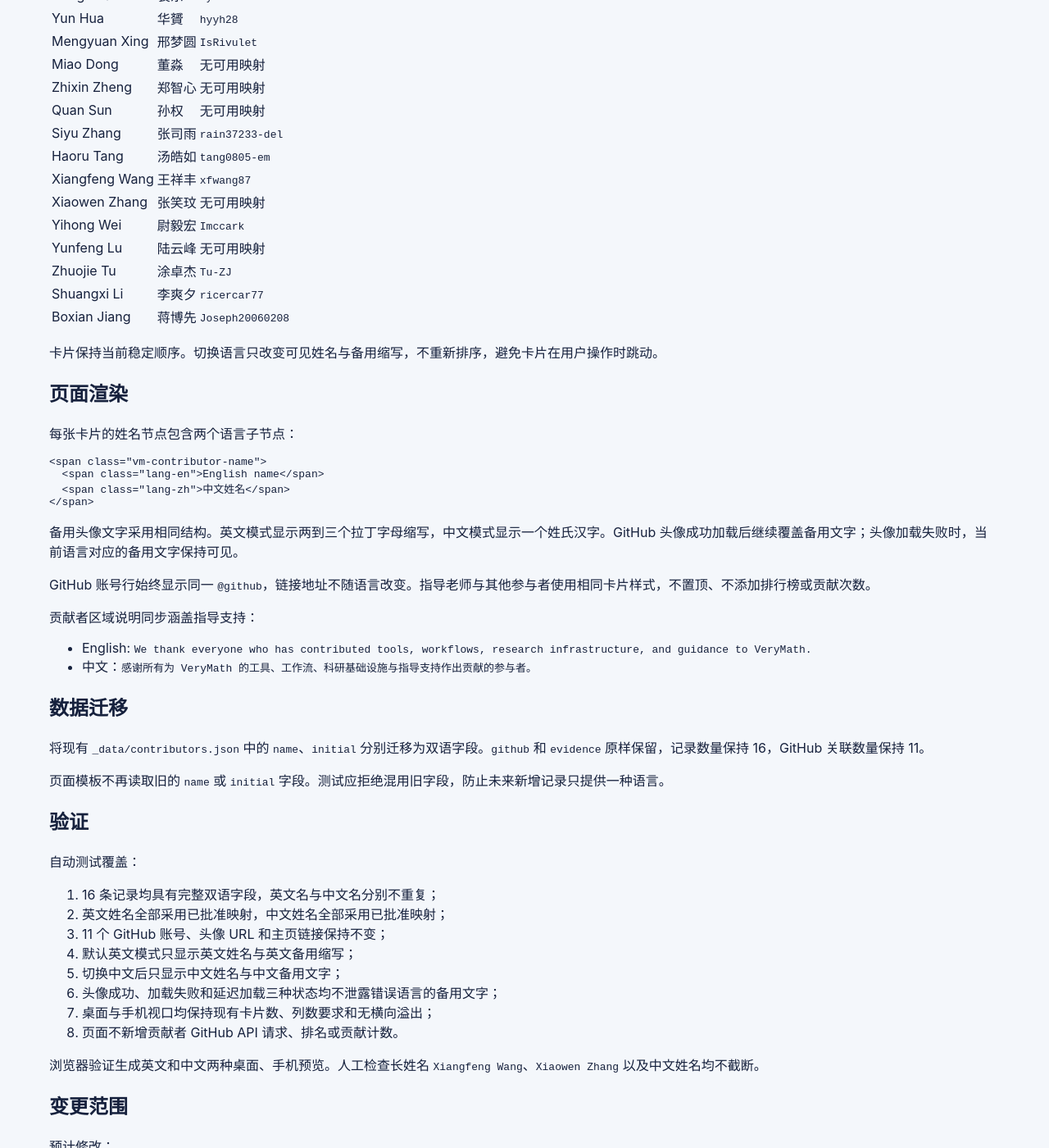
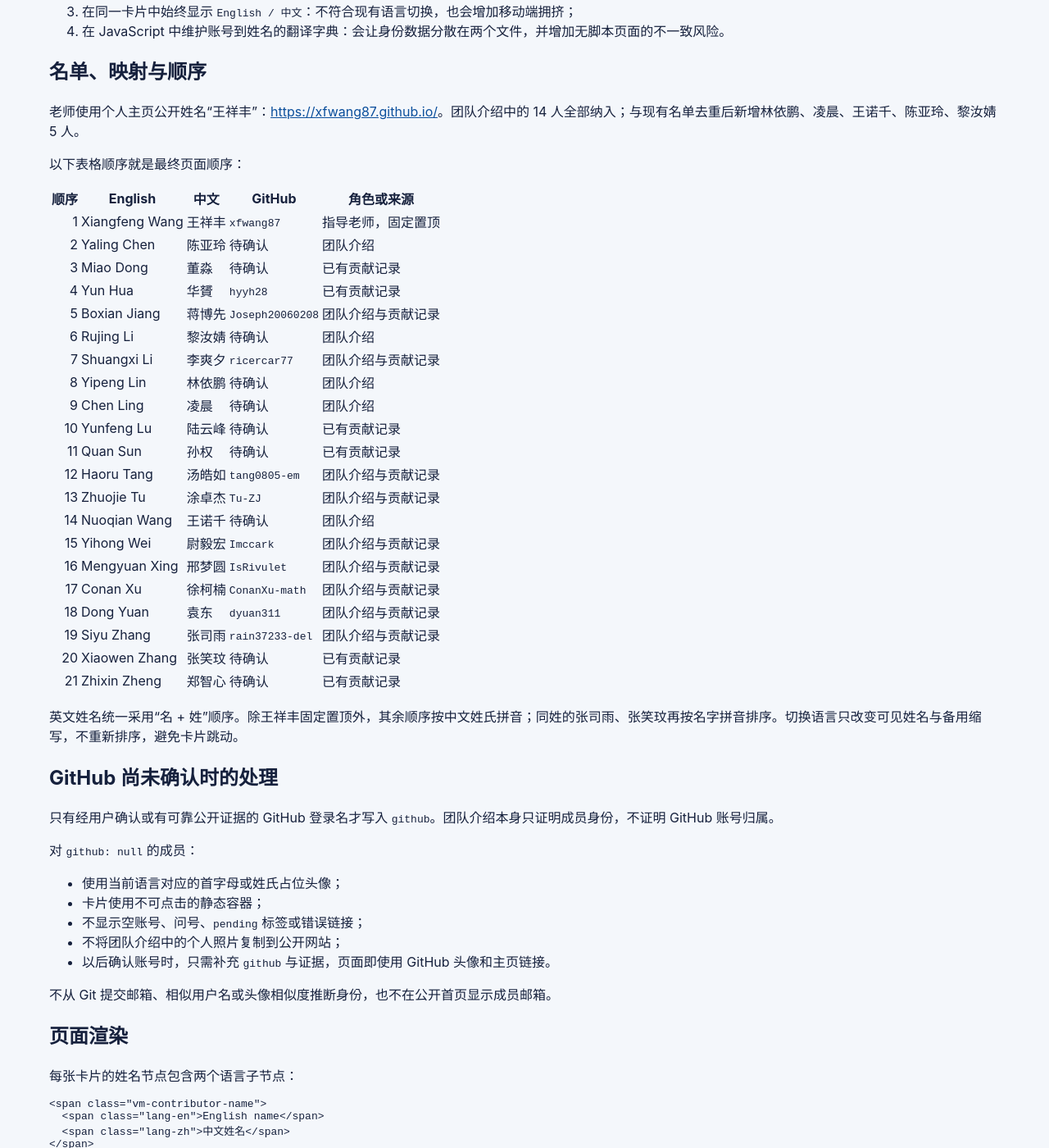
Before and after one commit to VeryMath/verymath.github.io, a Jekyll site: the page built from docs/superpowers/specs/2026-08-12-contributor-bilingual-names-design.md, in a window 1280 px wide and 1400 px high, scrolled down 882 px. Shown: the whole window at 82% size. Built offline with Jekyll 4.4.1, drawn with Linux system fonts in a browser that asks for light colours; our own code applies the rules of GitHub Pages for plain Markdown files; some of the changed text lies outside the part shown.

Commit message:
docs: expand contributor roster design

```diff
--- a/docs/superpowers/specs/2026-08-12-contributor-bilingual-names-design.md
+++ b/docs/superpowers/specs/2026-08-12-contributor-bilingual-names-design.md
@@ -1,54 +1,86 @@
-# VeryMath 首页贡献者姓名双语显示设计
+# VeryMath 首页成员名单与双语姓名设计
 
 日期：2026-08-12
 状态：待书面审阅
 
 ## 目标
 
-VeryMath 首页已经使用统一的中英文切换。贡献者卡片也应遵循同一语言状态：英文页面只显示英文姓名，中文页面只显示中文姓名。GitHub 头像、账号、主页链接、卡片身份和排列位置不随语言切换改变。
+VeryMath 首页使用一个统一的 `Contributors / 贡献者` 成员墙，完整覆盖两类实际参与者：
+
+1. 已有公开贡献或指导关系记录中的成员；
+2. 2026-06-30 `AI4Math · VeryMath` 团队介绍中的 14 名成员。
+
+两类来源合并后按真实身份去重，共展示 21 人。指导老师王祥丰固定排在第一位，其余成员按中文姓氏拼音排序，同姓时按名字拼音排序。
+
+贡献者卡片遵循首页统一语言状态：英文页面只显示英文姓名，中文页面只显示中文姓名。GitHub 头像、账号、主页链接、卡片身份和排列位置不随语言切换改变。
 
 ## 方案选择
 
-采用数据层双语字段，并由 Liquid 同时生成英文与中文节点：
+采用统一成员墙、数据层双语字段和静态排序：
 
+- 已有贡献者、指导老师和团队介绍成员合并到同一份 `_data/contributors.json`；
 - `name_en`：英文姓名，统一采用“名 + 姓”顺序；
 - `name_zh`：中文姓名；
 - `initial_en`：英文模式下头像失败或无头像时的缩写；
 - `initial_zh`：中文模式下头像失败或无头像时的姓氏文字；
-- `github`：已确认的 GitHub 登录名，没有可用账号时为 `null`；
-- `evidence`：公开贡献、身份或角色来源。
+- `github`：已确认的 GitHub 登录名，无法确认时为 `null`；
+- `role`：`advisor` 或 `member`，用于验证老师置顶，不在卡片中显示等级标签；
+- `evidence`：公开贡献、指导关系或团队介绍来源。
 
-页面继续使用既有 `.lang-en`、`.lang-zh` 和 `data-vm-lang` 机制，不新增姓名专用 JavaScript 字典。这样数据文件仍是唯一身份来源，服务端生成的 HTML 在 JavaScript 不可用时也保留默认英文姓名。
+JSON 数组本身保存最终展示顺序，Liquid 直接按数据顺序渲染，不在浏览器中重新排序。页面继续使用既有 `.lang-en`、`.lang-zh` 和 `data-vm-lang` 机制，不新增姓名专用 JavaScript 字典。
 
 未采用以下方案：
 
-1. 在同一卡片中始终显示 `English / 中文`：不符合“中英文区分”，也会增加移动端拥挤。
-2. 在 JavaScript 中维护账号到姓名的翻译字典：会让身份数据分散在两个文件，并增加无脚本页面的不一致风险。
+1. 分成 `Team` 与 `Contributors` 两区：多人同时属于两类，会重复出现并引入不必要的身份边界；
+2. 按有无 GitHub 分区：账号确认状态不应形成成员等级；
+3. 在同一卡片中始终显示 `English / 中文`：不符合现有语言切换，也会增加移动端拥挤；
+4. 在 JavaScript 中维护账号到姓名的翻译字典：会让身份数据分散在两个文件，并增加无脚本页面的不一致风险。
 
-## 姓名映射
+## 名单、映射与顺序
 
-英文姓名统一采用“名 + 姓”顺序。老师的中文名采用其个人主页公开写法“王祥丰”：<https://xfwang87.github.io/>。
+老师使用个人主页公开姓名“王祥丰”：<https://xfwang87.github.io/>。团队介绍中的 14 人全部纳入；与现有名单去重后新增林依鹏、凌晨、王诺千、陈亚玲、黎汝婧 5 人。
 
-| English | 中文 | GitHub |
-| --- | --- | --- |
-| Conan Xu | 徐柯楠 | `ConanXu-math` |
-| Dong Yuan | 袁东 | `dyuan311` |
-| Yun Hua | 华贇 | `hyyh28` |
-| Mengyuan Xing | 邢梦圆 | `IsRivulet` |
-| Miao Dong | 董淼 | 无可用映射 |
-| Zhixin Zheng | 郑智心 | 无可用映射 |
-| Quan Sun | 孙权 | 无可用映射 |
-| Siyu Zhang | 张司雨 | `rain37233-del` |
-| Haoru Tang | 汤皓如 | `tang0805-em` |
-| Xiangfeng Wang | 王祥丰 | `xfwang87` |
-| Xiaowen Zhang | 张笑玟 | 无可用映射 |
-| Yihong Wei | 尉毅宏 | `Imccark` |
-| Yunfeng Lu | 陆云峰 | 无可用映射 |
-| Zhuojie Tu | 涂卓杰 | `Tu-ZJ` |
-| Shuangxi Li | 李爽夕 | `ricercar77` |
-| Boxian Jiang | 蒋博先 | `Joseph20060208` |
+以下表格顺序就是最终页面顺序：
 
-卡片保持当前稳定顺序。切换语言只改变可见姓名与备用缩写，不重新排序，避免卡片在用户操作时跳动。
+| 顺序 | English | 中文 | GitHub | 角色或来源 |
+| ---: | --- | --- | --- | --- |
+| 1 | Xiangfeng Wang | 王祥丰 | `xfwang87` | 指导老师，固定置顶 |
+| 2 | Yaling Chen | 陈亚玲 | 待确认 | 团队介绍 |
+| 3 | Miao Dong | 董淼 | 待确认 | 已有贡献记录 |
+| 4 | Yun Hua | 华贇 | `hyyh28` | 已有贡献记录 |
+| 5 | Boxian Jiang | 蒋博先 | `Joseph20060208` | 团队介绍与贡献记录 |
+| 6 | Rujing Li | 黎汝婧 | 待确认 | 团队介绍 |
+| 7 | Shuangxi Li | 李爽夕 | `ricercar77` | 团队介绍与贡献记录 |
+| 8 | Yipeng Lin | 林依鹏 | 待确认 | 团队介绍 |
+| 9 | Chen Ling | 凌晨 | 待确认 | 团队介绍 |
+| 10 | Yunfeng Lu | 陆云峰 | 待确认 | 已有贡献记录 |
+| 11 | Quan Sun | 孙权 | 待确认 | 已有贡献记录 |
+| 12 | Haoru Tang | 汤皓如 | `tang0805-em` | 团队介绍与贡献记录 |
+| 13 | Zhuojie Tu | 涂卓杰 | `Tu-ZJ` | 团队介绍与贡献记录 |
+| 14 | Nuoqian Wang | 王诺千 | 待确认 | 团队介绍 |
+| 15 | Yihong Wei | 尉毅宏 | `Imccark` | 团队介绍与贡献记录 |
+| 16 | Mengyuan Xing | 邢梦圆 | `IsRivulet` | 团队介绍与贡献记录 |
+| 17 | Conan Xu | 徐柯楠 | `ConanXu-math` | 团队介绍与贡献记录 |
+| 18 | Dong Yuan | 袁东 | `dyuan311` | 团队介绍与贡献记录 |
+| 19 | Siyu Zhang | 张司雨 | `rain37233-del` | 团队介绍与贡献记录 |
+| 20 | Xiaowen Zhang | 张笑玟 | 待确认 | 已有贡献记录 |
+| 21 | Zhixin Zheng | 郑智心 | 待确认 | 已有贡献记录 |
+
+英文姓名统一采用“名 + 姓”顺序。除王祥丰固定置顶外，其余顺序按中文姓氏拼音；同姓的张司雨、张笑玟再按名字拼音排序。切换语言只改变可见姓名与备用缩写，不重新排序，避免卡片跳动。
+
+## GitHub 尚未确认时的处理
+
+只有经用户确认或有可靠公开证据的 GitHub 登录名才写入 `github`。团队介绍本身只证明成员身份，不证明 GitHub 账号归属。
+
+对 `github: null` 的成员：
+
+- 使用当前语言对应的首字母或姓氏占位头像；
+- 卡片使用不可点击的静态容器；
+- 不显示空账号、问号、`pending` 标签或错误链接；
+- 不将团队介绍中的个人照片复制到公开网站；
+- 以后确认账号时，只需补充 `github` 与证据，页面即使用 GitHub 头像和主页链接。
+
+不从 Git 提交邮箱、相似用户名或头像相似度推断身份，也不在公开首页显示成员邮箱。
 
 ## 页面渲染
 
@@ -63,16 +95,18 @@ VeryMath 首页已经使用统一的中英文切换。贡献者卡片也应遵
 
 备用头像文字采用相同结构。英文模式显示两到三个拉丁字母缩写，中文模式显示一个姓氏汉字。GitHub 头像成功加载后继续覆盖备用文字；头像加载失败时，当前语言对应的备用文字保持可见。
 
-GitHub 账号行始终显示同一 `@github`，链接地址不随语言改变。指导老师与其他参与者使用相同卡片样式，不置顶、不添加排行榜或贡献次数。
+GitHub 账号行始终显示同一 `@github`，链接地址不随语言改变。老师与其他参与者使用相同卡片样式；老师只通过数据顺序置顶，不添加排名、贡献次数或视觉等级标签。
 
-贡献者区域说明同步涵盖指导支持：
+贡献者区域说明同步涵盖团队参与和指导支持：
 
-- English: `We thank everyone who has contributed tools, workflows, research infrastructure, and guidance to VeryMath.`
-- 中文：`感谢所有为 VeryMath 的工具、工作流、科研基础设施与指导支持作出贡献的参与者。`
+- English: `We thank everyone who contributes tools, workflows, research infrastructure, teamwork, and guidance to VeryMath.`
+- 中文：`感谢所有为 VeryMath 的工具、工作流、科研基础设施、团队协作与指导支持作出贡献的参与者。`
 
-## 数据迁移
+## 数据迁移与来源边界
 
-将现有 `_data/contributors.json` 中的 `name`、`initial` 分别迁移为双语字段。`github` 和 `evidence` 原样保留，记录数量保持 16，GitHub 关联数量保持 11。
+将现有 `_data/contributors.json` 中的 `name`、`initial` 分别迁移为双语字段，并增加 `role`。`github` 原样保留，记录数量由 16 增加到 21，已确认 GitHub 的记录数量保持 11。
+
+已有公开贡献记录继续保留 GitHub URL 作为 `evidence`。新加入且暂无公开 GitHub 证据的团队成员使用受控来源标识 `team-introduction-2026-06-30`，不把本机绝对路径或团队介绍文件复制进公开仓库。页面不渲染 `evidence`。
 
 页面模板不再读取旧的 `name` 或 `initial` 字段。测试应拒绝混用旧字段，防止未来新增记录只提供一种语言。
 
@@ -80,16 +114,19 @@ GitHub 账号行始终显示同一 `@github`，链接地址不随语言改变。
 
 自动测试覆盖：
 
-1. 16 条记录均具有完整双语字段，英文名与中文名分别不重复；
-2. 英文姓名全部采用已批准映射，中文姓名全部采用已批准映射；
-3. 11 个 GitHub 账号、头像 URL 和主页链接保持不变；
-4. 默认英文模式只显示英文姓名与英文备用缩写；
-5. 切换中文后只显示中文姓名与中文备用文字；
-6. 头像成功、加载失败和延迟加载三种状态均不泄露错误语言的备用文字；
-7. 桌面与手机视口均保持现有卡片数、列数要求和无横向溢出；
-8. 页面不新增贡献者 GitHub API 请求、排名或贡献计数。
+1. 21 条记录均具有完整双语字段、角色和来源，英文名与中文名分别不重复；
+2. 王祥丰是唯一 `advisor` 且固定第一，其他 20 人为 `member`；
+3. 其余成员严格按姓氏拼音排序，同姓按名字拼音排序；
+4. 团队介绍中的 14 人全部出现且没有重复，新增 5 人的 GitHub 保持未确认；
+5. 11 个已确认 GitHub 账号、头像 URL 和主页链接保持不变；
+6. 默认英文模式只显示英文姓名与英文备用缩写；
+7. 切换中文后只显示中文姓名与中文备用文字；
+8. 无 GitHub 卡片不可点击、无图片、无账号文本；
+9. 头像成功、加载失败和延迟加载三种状态均不泄露错误语言的备用文字；
+10. 桌面与手机视口均显示 21 张卡片，并保持无横向溢出；
+11. 页面不新增贡献者 GitHub API 请求、排名、贡献计数或邮箱字段。
 
-浏览器验证生成英文和中文两种桌面、手机预览。人工检查长姓名 `Xiangfeng Wang`、`Xiaowen Zhang` 以及中文姓名均不截断。
+浏览器验证生成英文和中文两种桌面、手机预览。人工检查长姓名 `Xiangfeng Wang`、`Xiaowen Zhang`、`Joseph20060208` 账号以及全部中文姓名均不截断。
 
 ## 变更范围
 
@@ -101,4 +138,4 @@ GitHub 账号行始终显示同一 `@github`，链接地址不随语言改变。
 - `tests/verify_contributors_browser.cjs`；
 - 相关测试说明与既有贡献者设计记录。
 
-不修改其他首页模块，不改变 GitHub 账号映射，不合并或发布网站。
+不修改其他首页模块，不显示年级、专业或邮箱，不发布团队介绍中的个人照片，不合并或发布网站。
```
